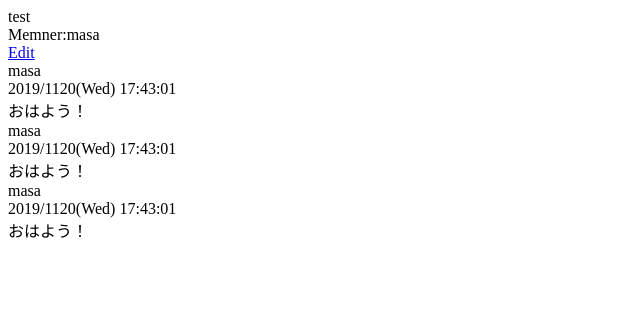
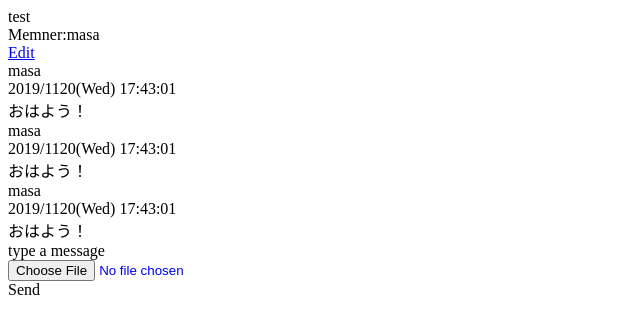
Before and after one commit to muchaten/chat-space, a Rails app: template app/views/messages/_main_chat.html.haml in a window 1280 px wide. Shown: the top 334 px of the page, without its empty margins (0-640 px from the left). Run offline with Rails 7, Linux system fonts and the light colour scheme; the template is opened without the code that fills it, so the values that code supplies are empty; some libraries are stand-ins or nearby versions.

Commit message:
haml_form

```diff
--- a/app/views/messages/_main_chat.html.haml
+++ b/app/views/messages/_main_chat.html.haml
@@ -30,3 +30,16 @@
         2019/1120(Wed) 17:43:01
     .message__text
       おはよう！
+  .Main_chat__form
+    .Form__content
+      .Content__textbox
+        .Form__text
+          type a message
+        .Form__image
+          = link_to "image", class:"image" do
+            %label(for="image")
+              = icon('fas', 'image')
+              %input(type="file")
+    .Form__sendbox
+      .Form__editbtn
+        Send
```
